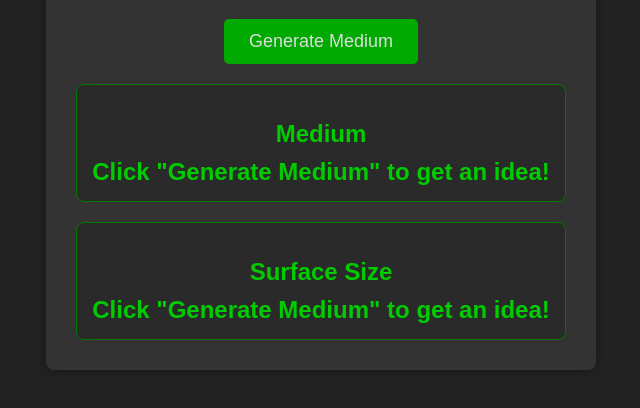
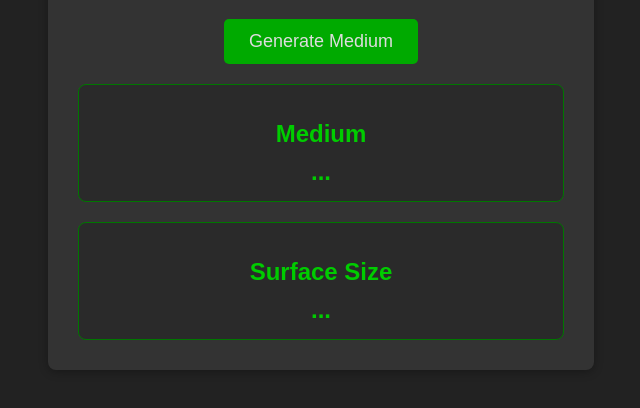
Before and after one commit to EnigmaMachineDev/ArtworkIdeaRandomizer.github.io, a plain HTML site: page index.html in a window 1280 px wide. Shown: the part 270-678 px from the top of the page, without its empty margins (319-959 px from the left). Drawn offline with Linux system fonts and the light colour scheme.

Commit message:
removed placeholder text

```diff
--- a/index.html
+++ b/index.html
@@ -68,12 +68,12 @@
         <button id="generateButton">Generate Medium</button>
         <div class="result-section">
             <h2>Medium</h2>
-            <div id="mediumDisplay">Click "Generate Medium" to get an idea!</div>
+            <div id="mediumDisplay">...</div>
         </div>
 
         <div class="result-section">
             <h2>Surface Size</h2>
-            <div id="surfaceSizeDisplay">Click "Generate Medium" to get an idea!</div>
+            <div id="surfaceSizeDisplay">...</div>
         </div>
     </div>
 
```
